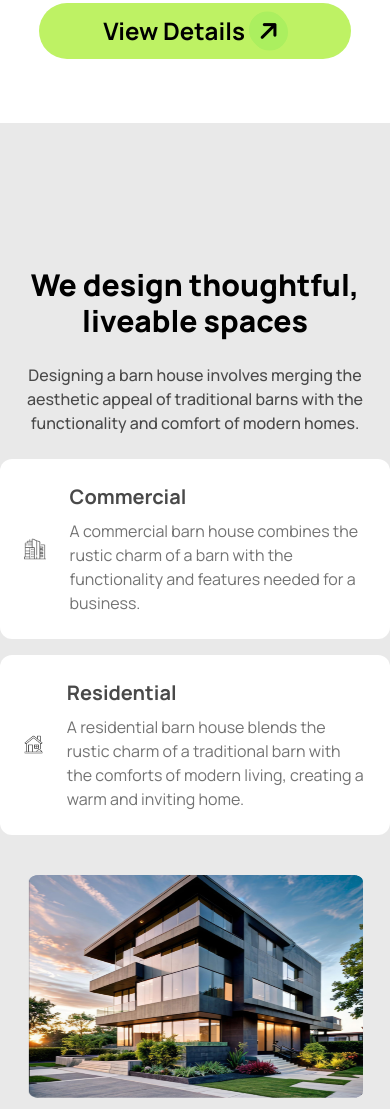
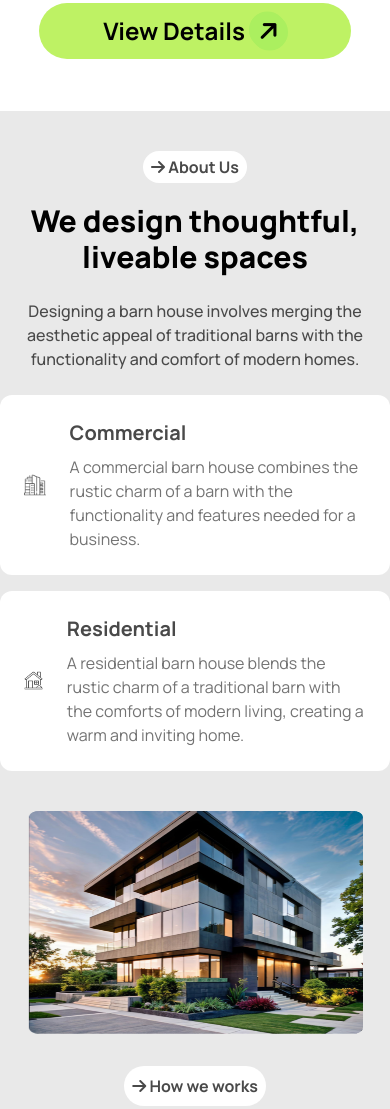
Before and after one commit to AvikSharafat248/Assignment-3, a website: page index.html in a window 390 px wide. Shown: the part 640-1749 px from the top of the page. Drawn offline with nearby package versions, Linux system fonts and the light colour scheme.

Commit message:
another commit

```diff
--- a/index.html
+++ b/index.html
@@ -77,15 +77,15 @@
             <div class="max-w-7xl mx-auto ">
                 <img class="lg:block hidden pt-4" src="assets/Vector copy.png" alt="">
 
-                <div class="text-center">
-                    <button class="bg-white py-1 px-2 rounded-full font-bold ml-20 mt-2 lg:block lg:text-left hidden"><i class="fa-solid fa-arrow-right"></i> About Us</button>
+                <div class="text-center pt-8 lg:pt-2">
+                    <button class="bg-white py-1 px-2 rounded-full font-bold lg:ml-20 mt-2 lg:block lg:text-left max-sm:text-center text-[#494949]"><i class="fa-solid fa-arrow-right"></i> About Us</button>
                 </div>
 
                 <section class="lg:ml-20 mt-3">
                     <div class="grid grid-cols-1 lg:grid-cols-2 gap-6">
 
                 <div>
-                    <h2 class="lg:text-5xl text-3xl font-extrabold mb-6 mt-36 lg:mt-2 text-center">We design thoughtful, <br> liveable spaces</h2>
+                    <h2 class="lg:text-5xl text-3xl font-extrabold mb-6  mt-2 text-center">We design thoughtful, <br> liveable spaces</h2>
 
                     <p class="text-[#494949] text-center font-medium">
 
@@ -142,7 +142,7 @@
 
 
                     <div class="text-center mb-4">
-                        <button class ="bg-white p-2 rounded-full text-center font-bold"><i class="fa-solid fa-arrow-right"></i> How we works</button>
+                        <button class ="bg-white p-2 rounded-full text-center font-bold text-[#494949]"><i class="fa-solid fa-arrow-right"></i> How we works</button>
                     </div>
 
                 <div class="text-center ">
@@ -198,7 +198,7 @@
 
                     <div class="max-w-7xl mx-auto">
                         <div class="text-center pt-24">
-                            <button class="rounded-full px-5 py-2 bg-[#ABEF5F33] font-bold"><i class="fa-solid fa-arrow-right"></i> Explore our Latest works</button>
+                            <button class="rounded-full px-5 py-2 bg-[#ABEF5F33] font-bold text-[#494949]"><i class="fa-solid fa-arrow-right"></i> Explore our Latest works</button>
                         </div>
                         <div>
                             <h2 class="pt-4 text-center text-4xl font-bold mb-6">Our Latest Portfolio</h2>
```
